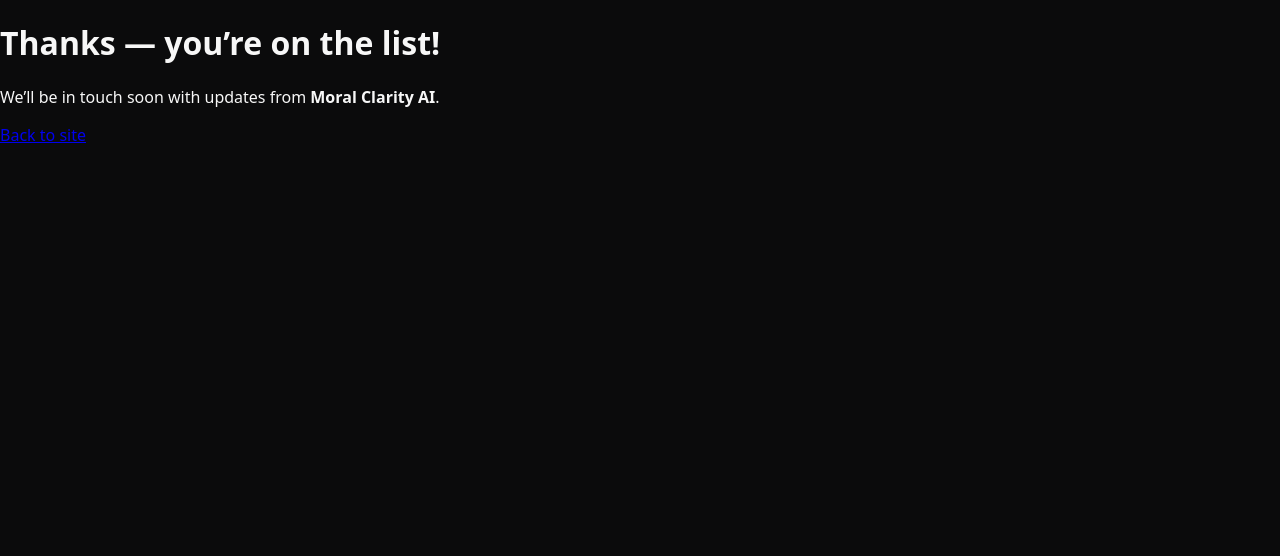
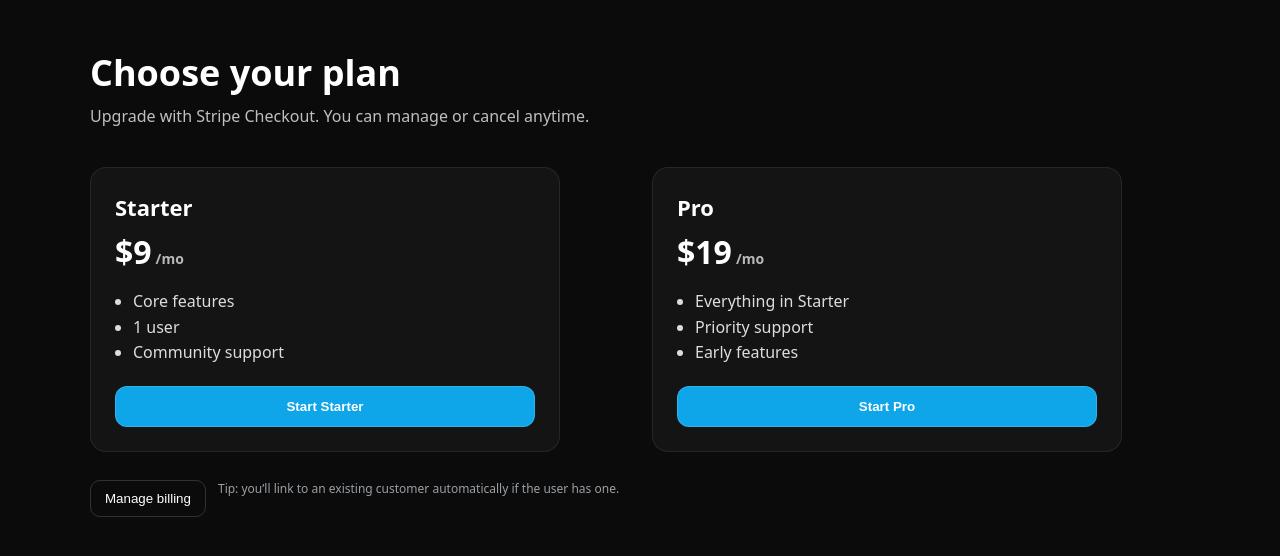
Before and after one commit to zlomke76-del/moral-clarity-ai, a Next.js app: page /subscribe in a window 1280 px wide. Shown: the top 556 px of the page. Built offline with nearby package versions, Linux system fonts and the light colour scheme; no server answers.

Commit message:
Update page.tsx

```diff
--- a/app/subscribe/page.tsx
+++ b/app/subscribe/page.tsx
@@ -1,27 +1,194 @@
 // app/subscribe/page.tsx
-import Link from "next/link";
+// A simple, embed-friendly pricing page that calls your Checkout + Portal routes
 
-const MARKETING_URL =
-  process.env.NEXT_PUBLIC_MARKETING_URL ?? "https://www.moralclarityai.com/";
+export const dynamic = "force-dynamic";
 
-export default function Subscribe() {
+function Card({
+  title,
+  price,
+  features,
+  cta,
+  onClick,
+}: {
+  title: string;
+  price: string;
+  features: string[];
+  cta: string;
+  onClick: () => void;
+}) {
   return (
-    <main className="min-h-screen grid place-items-center bg-[#0B1422] text-white px-6">
-      <div className="max-w-xl w-full bg-white/5 rounded-2xl border border-white/10 p-8 text-center">
-        <h1 className="text-2xl font-semibold">Thanks — you’re on the list!</h1>
-        <p className="mt-3 text-white/80">
-          We’ll be in touch soon with updates from <strong>Moral Clarity AI</strong>.
+    <div
+      style={{
+        background: "rgba(255,255,255,0.04)",
+        border: "1px solid rgba(255,255,255,0.08)",
+        borderRadius: 16,
+        padding: 24,
+        width: "100%",
+        maxWidth: 420,
+      }}
+    >
+      <h3 style={{ fontSize: 22, margin: 0, color: "#fff" }}>{title}</h3>
+      <div style={{ fontSize: 32, fontWeight: 700, marginTop: 8, color: "#fff" }}>
+        {price}
+        <span style={{ fontSize: 14, opacity: 0.7, marginLeft: 4 }}>/mo</span>
+      </div>
+      <ul style={{ margin: "16px 0 20px", paddingLeft: 18, color: "#ddd", lineHeight: 1.6 }}>
+        {features.map((f) => (
+          <li key={f}>{f}</li>
+        ))}
+      </ul>
+      <button
+        onClick={onClick}
+        style={{
+          width: "100%",
+          padding: "12px 16px",
+          borderRadius: 12,
+          border: "1px solid rgba(255,255,255,0.14)",
+          background: "#0ea5e9",
+          color: "#fff",
+          fontWeight: 600,
+          cursor: "pointer",
+        }}
+      >
+        {cta}
+      </button>
+    </div>
+  );
+}
+
+function Section({ children }: { children: React.ReactNode }) {
+  return (
+    <section
+      style={{
+        width: "100%",
+        display: "grid",
+        gap: 24,
+        gridTemplateColumns: "repeat(auto-fit, minmax(280px, 1fr))",
+      }}
+    >
+      {children}
+    </section>
+  );
+}
+
+function Shell({ children }: { children: React.ReactNode }) {
+  return (
+    <main
+      style={{
+        minHeight: "100vh",
+        background: "#0b0b0b",
+        color: "#fff",
+        fontFamily:
+          "ui-sans-serif, system-ui, -apple-system, Segoe UI, Roboto, Helvetica, Arial, Apple Color Emoji, Segoe UI Emoji",
+      }}
+    >
+      <div style={{ maxWidth: 1100, margin: "0 auto", padding: "48px 20px" }}>
+        <h1 style={{ fontSize: 36, margin: 0 }}>Choose your plan</h1>
+        <p style={{ marginTop: 8, color: "#bfbfbf" }}>
+          Upgrade with Stripe Checkout. You can manage or cancel anytime.
         </p>
 
-        <div className="mt-6">
-          <Link
-            href={MARKETING_URL}
-            className="inline-block rounded-md bg-[#F2C448] px-4 py-2 font-medium text-black hover:opacity-90"
-          >
-            Back to site
-          </Link>
+        {children}
+
+        <div style={{ marginTop: 28, display: "flex", gap: 12, flexWrap: "wrap" }}>
+          <ManageBillingButton />
+          <SmallNote />
         </div>
       </div>
     </main>
   );
 }
+
+/** ---------- Client actions (kept inline; no extra files needed) ---------- */
+"use client";
+
+async function startCheckout(priceId: string) {
+  try {
+    const res = await fetch("/api/stripe/checkout", {
+      method: "POST",
+      headers: { "content-type": "application/json" },
+      body: JSON.stringify({
+        priceId,
+        successUrl: `${window.location.origin}/subscribe?success=1`,
+        cancelUrl: `${window.location.origin}/subscribe?canceled=1`,
+      }),
+    });
+    const json = await res.json();
+    if (!res.ok) throw new Error(json?.error || "Checkout failed");
+    if (json?.url) window.location.href = json.url;
+  } catch (e: any) {
+    alert(e?.message ?? "Could not start checkout.");
+    console.error("[checkout]", e);
+  }
+}
+
+function ManageBillingButton() {
+  const onClick = async () => {
+    try {
+      const res = await fetch("/api/stripe/portal", {
+        method: "POST",
+        headers: { "content-type": "application/json" },
+        body: JSON.stringify({ returnUrl: `${window.location.origin}/subscribe` }),
+      });
+      const json = await res.json();
+      if (!res.ok) throw new Error(json?.error || "Portal error");
+      if (json?.url) window.location.href = json.url;
+    } catch (e: any) {
+      alert(e?.message ?? "Could not open billing portal.");
+      console.error("[portal]", e);
+    }
+  };
+
+  return (
+    <button
+      onClick={onClick}
+      style={{
+        padding: "10px 14px",
+        borderRadius: 10,
+        border: "1px solid rgba(255,255,255,0.16)",
+        background: "transparent",
+        color: "#fff",
+        cursor: "pointer",
+      }}
+    >
+      Manage billing
+    </button>
+  );
+}
+
+function SmallNote() {
+  return (
+    <span style={{ fontSize: 12, color: "#9aa0a6" }}>
+      Tip: you’ll link to an existing customer automatically if the user has one.
+    </span>
+  );
+}
+
+/** ---------- Page ---------- */
+export default function SubscribePage() {
+  // Replace with your real Stripe Price IDs
+  const PRICE_STARTER = process.env.NEXT_PUBLIC_PRICE_STARTER_ID || "price_xxx_starter";
+  const PRICE_PRO = process.env.NEXT_PUBLIC_PRICE_PRO_ID || "price_xxx_pro";
+
+  return (
+    <Shell>
+      <div style={{ height: 24 }} />
+      <Section>
+        <Card
+          title="Starter"
+          price="$9"
+          features={["Core features", "1 user", "Community support"]}
+          cta="Start Starter"
+          onClick={() => startCheckout(PRICE_STARTER)}
+        />
+        <Card
+          title="Pro"
+          price="$19"
+          features={["Everything in Starter", "Priority support", "Early features"]}
+          cta="Start Pro"
+          onClick={() => startCheckout(PRICE_PRO)}
+        />
+      </Section>
+    </Shell>
+  );
+}
```
